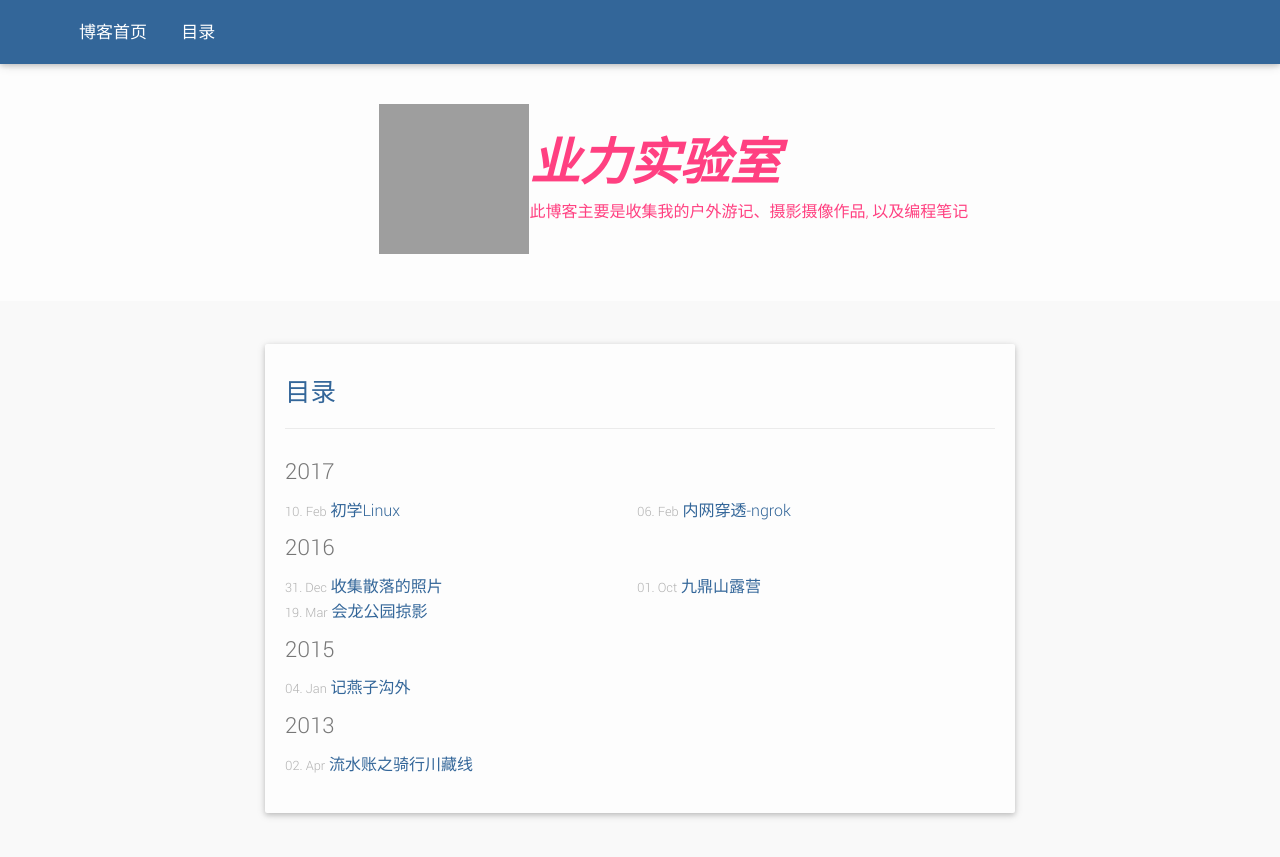
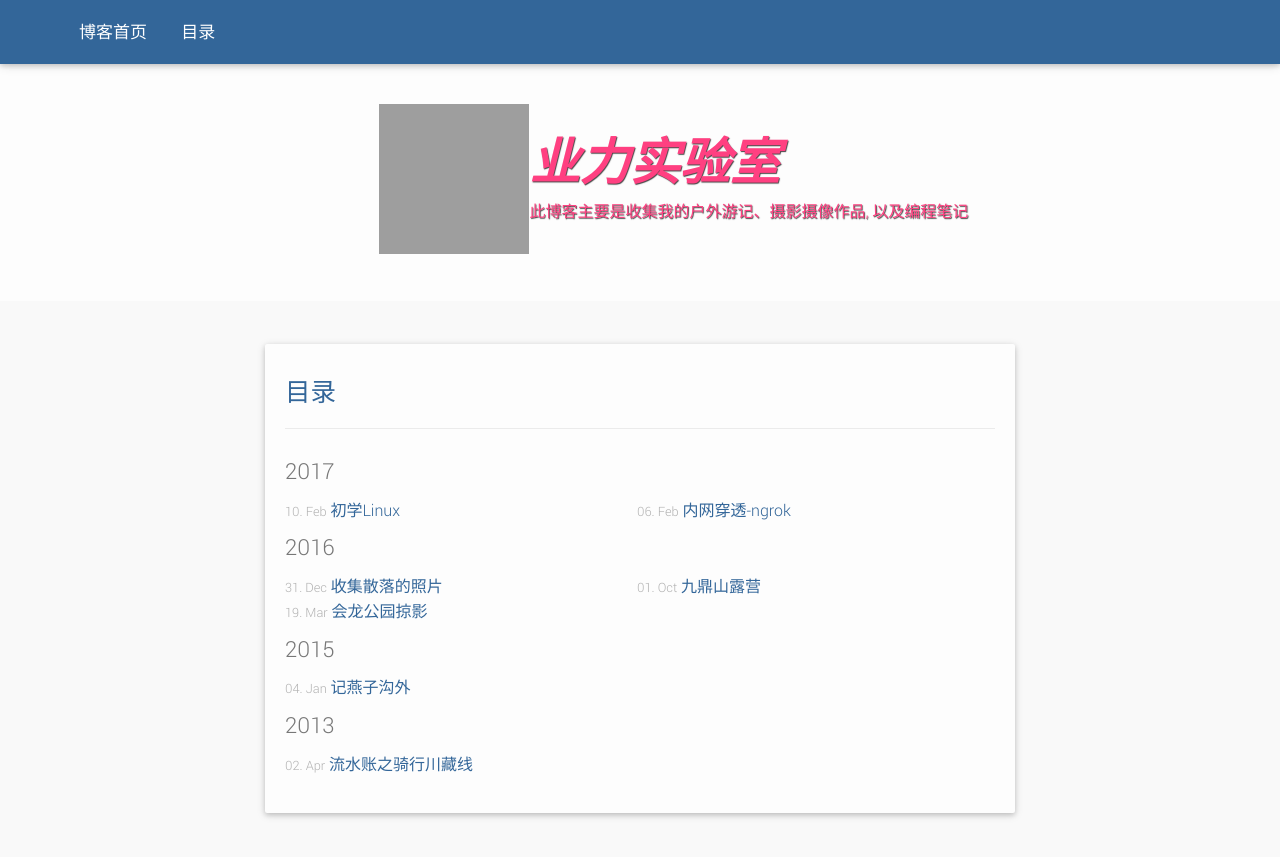
Before and after one commit to zrx89757/myblog, a Jekyll site: the page built from archive/index.md, in a window 1280 px wide and 900 px high. Shown: the top 857 px of the window. Built offline with Jekyll 4.4.1, drawn with Linux system fonts in a browser that asks for light colours; grey boxes are pictures that could not be loaded.

Commit message:
标题添加阴影

```diff
--- a/_includes/full.html
+++ b/_includes/full.html
@@ -9,6 +9,8 @@
         display: -webkit-flex;
         display: flex;
         color: #FF4081;
+        transition:0.2s ease-out;
+        text-shadow: 0.8px 0.8px 1px #444;
     }
 
     .title-full:hover{
```
